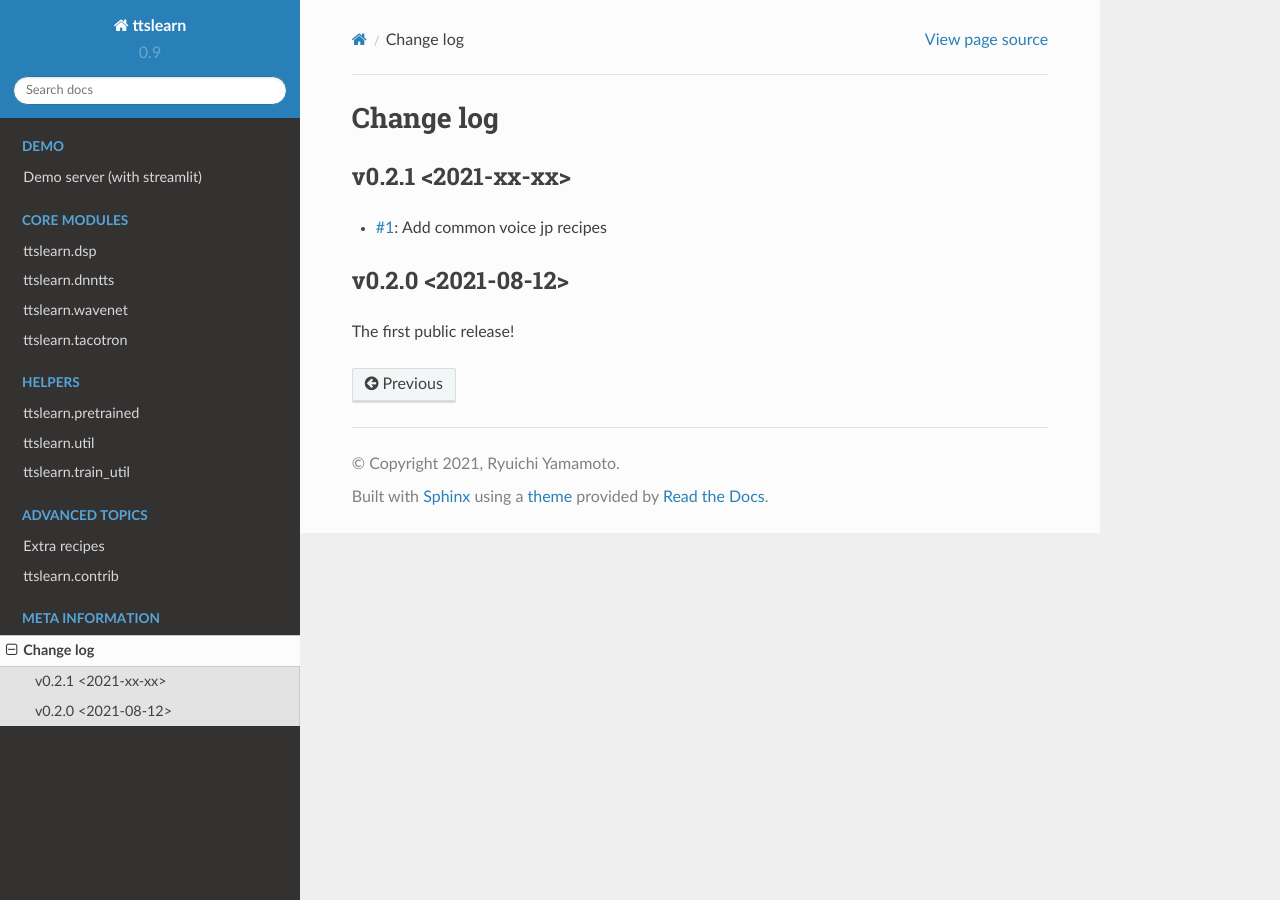
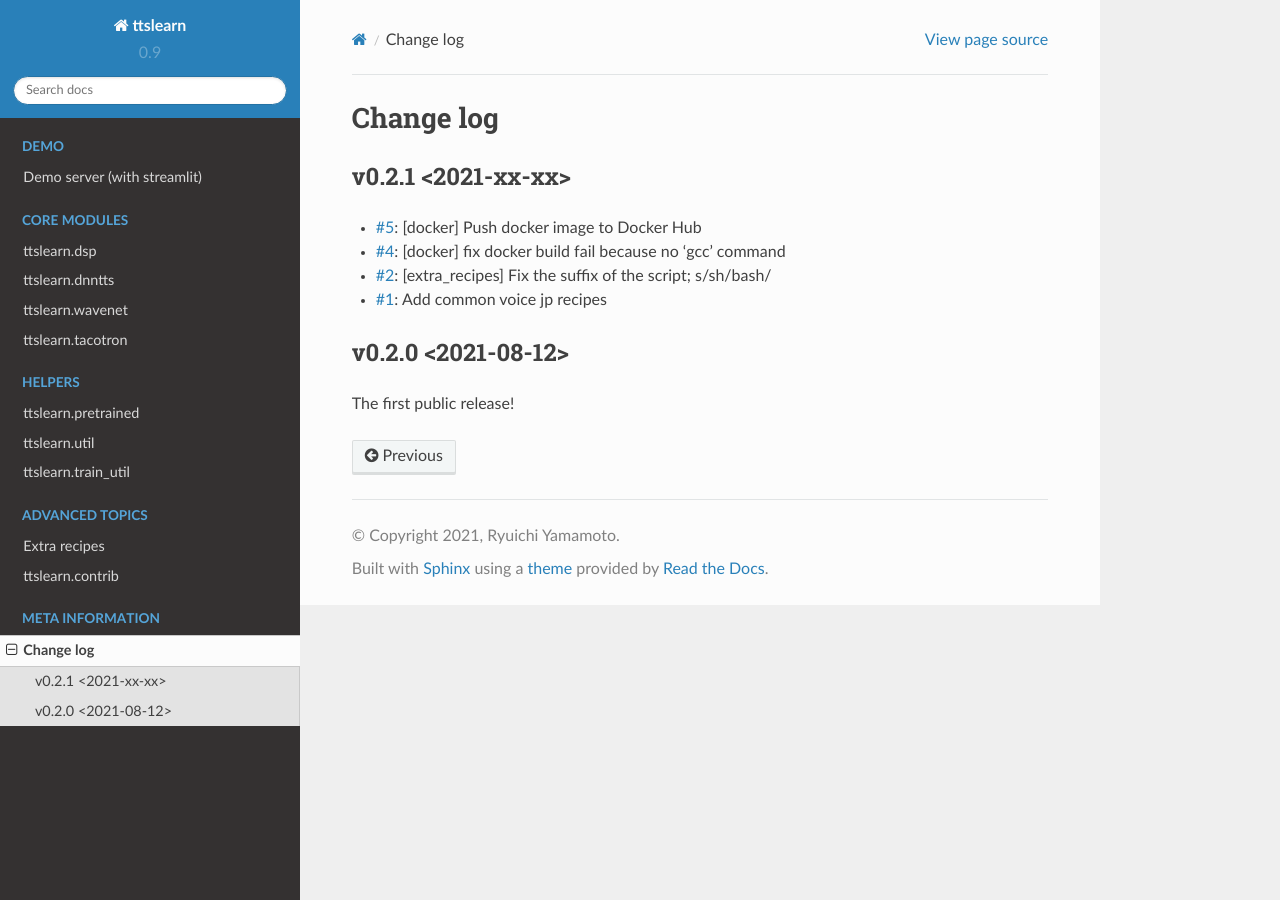
Before and after one commit to r9y9/ttslearn, a Sphinx documentation site: the page built from docs/changelog.rst, in a window 1280 px wide. Built offline with Sphinx 7.4.7 and the Read the Docs theme 2.0.0, drawn with Linux system fonts in a browser that asks for light colours; pages that are not in the unit, such as notebooks, are missing from menus.

Commit message:
update changelog

```diff
--- a/docs/changelog.rst
+++ b/docs/changelog.rst
@@ -4,6 +4,9 @@ Change log
 v0.2.1 <2021-xx-xx>
 -------------------
 
+- `#5`_: [docker] Push docker image to Docker Hub
+- `#4`_: [docker] fix docker build fail because no 'gcc' command
+- `#2`_: [extra_recipes] Fix the suffix of the script; s/sh/bash/
 - `#1`_: Add common voice jp recipes
 
 v0.2.0 <2021-08-12>
@@ -12,3 +15,6 @@ v0.2.0 <2021-08-12>
 The first public release!
 
 .. _#1: https://github.com/r9y9/ttslearn/pull/1
+.. _#2: https://github.com/r9y9/ttslearn/pull/2
+.. _#4: https://github.com/r9y9/ttslearn/pull/4
+.. _#5: https://github.com/r9y9/ttslearn/pull/5
```
